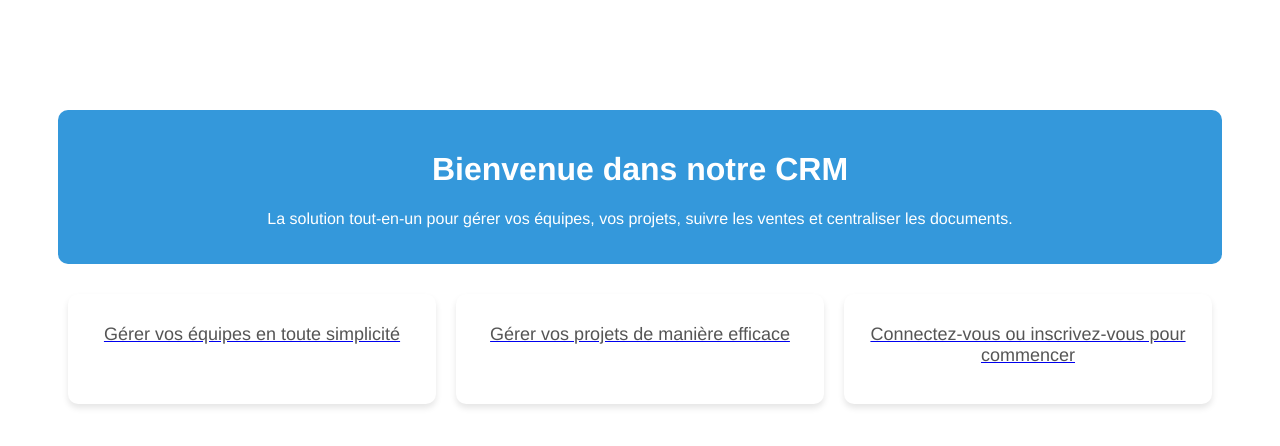
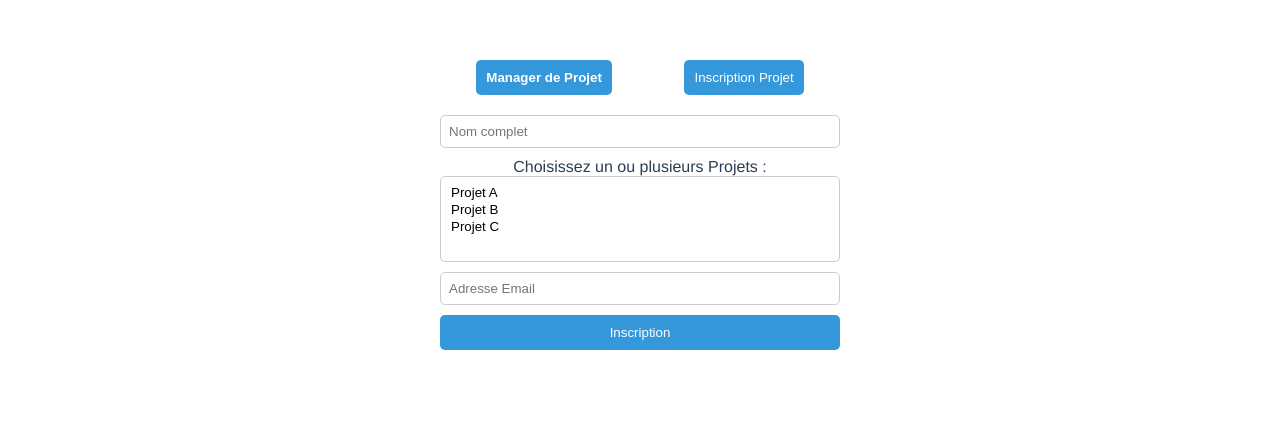
Before and after one commit to iboizard/ProjetWeb, a Vue app in the folder frontend/: page /signUp in a window 1280 px wide. Before the commit this address led to /. Shown: the top 446 px of the page. Built offline with nearby package versions, Linux system fonts and the light colour scheme; the HTML template or start-up script is replaced by a standard one.

Commit message:
Create sign up and login forms

```diff
--- a/frontend/src/pages/HomePage.vue
+++ b/frontend/src/pages/HomePage.vue
@@ -2,32 +2,48 @@
     <div class="home">
       <div class="banner">
         <h1>Bienvenue dans notre CRM</h1>
-        <p>La solution tout-en-un pour gérer vos équipes, vos projets, suivre les ventes et centraliser les documents.</p>
       </div>
 
       <div class="features">
         <router-link to="/teams" class="feature">
-          <i class="fas fa-users"></i>
           <p>Gérer vos équipes en toute simplicité</p>
         </router-link>
 
         <router-link to="/projects" class="feature">
-          <i class="fas fa-tasks"></i>
           <p>Gérer vos projets de manière efficace</p>
         </router-link>
 
-        <router-link to="/login" class="feature">
-          <i class="fas fa-lock"></i>
+        <div class="features">
+            <router-link v-if="isLoggedIn" to="/profil" class="feature">
+                <p>Votre Profil</p>
+            </router-link>
+
+            <router-link v-else to="/login" class="feature">
                 <p>Connectez-vous ou inscrivez-vous pour commencer</p>
             </router-link>
+
+        </div>
+    </div>
+      <div class="image">
+        <img src="../assets/HomePage.jpg" width="300"/>
       </div>
     </div>
   </template>
 
+  <script>
+    export default {
+    data() {
+        return {
+            isLoggedIn: false,
+        };
+    },
+    };
+</script>
+
 <style scoped>
 .home {
   text-align: center;
-    padding: 50px;
+  padding: 30px;
 }
 
 .banner {
@@ -51,6 +67,7 @@
   border-radius: 10px;
   box-shadow: 0 4px 6px rgba(0, 0, 0, 0.1);
   transition: all 0.3s ease;
+  width: 450px;
 }
 
 .feature:hover {
@@ -68,11 +85,6 @@
   font-size: 18px;
   color: #555;
   margin-top: 10px;
-  }
-
-  @media (max-width: 768px) {
-    .features {
-      flex-direction: column;
-    }
+  text-align: center;
 }
 </style>
--- a/frontend/src/pages/Login.vue
+++ b/frontend/src/pages/Login.vue
@@ -1,5 +1,52 @@
 <template>
-    <div class="login">
-        <h1>Login</h1>
+    <div class="box">
+
+
+      <h1>Se connecter</h1>
+
+      <div class="in">
+          <label for="name">Adresse Mail</label>
+
+          <div>  <input type="text" v-model="username" placeholder="E-mail"
+               /><img v-if="username.length >= 4" alt=""></div>
+
+      </div>
+
+      <div class="in">
+      <label for="name">Mot de passe</label>
+      <div>
+          <input v-model="password" type="password" :name="string" placeholder="Entrer votre mot de passe" required/><img v-if="password.length >= 8" alt="">
+      </div>
+
+      </div>
+
+
+
+      <button class="log">
+        Se connecter
+        </button>
+
+    <br/>
+    <span>Pas encore de compte ? <a href="/signup">S'inscrire</a> </span>
     </div>
-</template>
+
+    </template>
+
+
+    <script>
+    export default {
+
+      data() {
+        return {
+          password:"",
+          userLoggedIn: false,
+          username:"",
+          isActive: false,
+        };
+
+      },toggle() {
+    this.isActive = ! this.enable ;
+    },
+    };
+
+    </script>
--- /dev/null
+++ b/frontend/src/pages/Profil.vue
@@ -0,0 +1,5 @@
+<template>
+    <div class="profil">
+        <h1>Profil</h1>
+    </div>
+</template>
--- /dev/null
+++ b/frontend/src/pages/SignUp.vue
@@ -0,0 +1,105 @@
+<template>
+    <div class="registration-form">
+      <div class="tabs">
+        <button :class="{ activeTab: isManager }" @click="isManager = true">Manager de Projet</button>
+        <button :class="{ activeTab: !isManager }" @click="isManager = false">Inscription Projet</button>
+      </div>
+
+      <form v-if="isManager" @submit.prevent="submitManagerForm">
+        <input type="text" v-model="managerName" placeholder="Nom complet" required>
+        <label>Choisissez un ou plusieurs Projets :</label>
+        <select v-model="selectedProjects" multiple required>
+            <option v-for="project in projects" :key="project.id" :value="project.id">{{ project.name }}</option>
+        </select>
+        <input type="email" v-model="email" placeholder="Adresse Email" required>
+        <button type="submit">Inscription</button>
+      </form>
+
+      <form v-else @submit.prevent="submitProjectForm">
+        <input type="text" v-model="projectName" placeholder="Nom du Projet" required>
+        <textarea v-model="description" placeholder="Description du Projet" required></textarea>
+        <input type="text" v-model="objectives" placeholder="Objectifs du Projet" required>
+        <input type="date" v-model="deadline" required>
+        <input type="number" v-model="budget" placeholder="Budget du Projet" required>
+        <input type="text" v-model="members" placeholder="Membres du Projet (séparés par des virgules)" required>
+
+        <button type="submit">Inscription</button>
+      </form>
+    </div>
+  </template>
+
+  <script>
+  export default {
+    data() {
+      return {
+        isManager: true,
+        managerName: '',
+        projectName: '',
+        email: '',
+        description: '',
+        objectives: '',
+        deadline: '',
+        budget: '',
+        members: '',
+        projects: [
+        { id: 1, name: 'Projet A' },
+        { id: 2, name: 'Projet B' },
+        { id: 3, name: 'Projet C' },
+      ],
+      };
+    },
+    methods: {
+      submitManagerForm() {
+        console.log('Manager de Projet Inscription:', this.managerName, this.projectName, this.email);
+      },
+      submitProjectForm() {
+        console.log('Inscription Projet:', this.projectName, this.description, this.objectives, this.deadline, this.budget, this.members);
+      },
+    },
+  };
+  </script>
+
+  <style scoped>
+  .registration-form {
+    max-width: 400px;
+    margin: 0 auto;
+  }
+
+  .tabs {
+    display: flex;
+    justify-content: space-around;
+    margin-bottom: 20px;
+  }
+
+  .activeTab {
+    font-weight: bold;
+  }
+
+  form {
+    display: flex;
+    flex-direction: column;
+  }
+
+  input,
+  textarea,
+  select {
+    margin-bottom: 10px;
+    padding: 8px;
+    border: 1px solid #ccc;
+    border-radius: 5px;
+  }
+
+  button {
+    padding: 10px;
+    background-color: #3498db;
+    color: white;
+    border: none;
+    border-radius: 5px;
+    cursor: pointer;
+  }
+
+  button:hover {
+    background-color: #2980b9;
+  }
+
+  </style>
--- a/frontend/src/router/index.js
+++ b/frontend/src/router/index.js
@@ -5,6 +5,8 @@ import Login from '../pages/Login.vue';
 import Teams from '../pages/Teams.vue';
 import Projects from '../pages/Projects.vue';
 import Budget from '../pages/Budget.vue';
+import SignUp from '../pages/SignUp.vue';
+import Profil from '../pages/Profil.vue';
 
 export const router = createRouter({
     routes: [
@@ -13,6 +15,8 @@ export const router = createRouter({
         { path: '/teams', name: 'Teams', meta: { needLogged: true }, component: Teams },
         { path: '/projects', name: 'Projects', meta: { needLogged: true }, component: Projects },
         { path: '/budget', name: 'Budget', meta: { needLogged: true }, component: Budget },
+        { path: '/signUp', name: 'SignUp', meta: { needNotLogged: true }, component: SignUp },
+        { path: '/profil', name: 'Profil', meta: { needNotLogged: true }, component: Profil },
         // if path not found, redirect to Home
         { path: '/:pathMatch(.*)*', redirect: '/' }, // If path not found, redirect to Home
     ],
```
Also changed, not shown: frontend/src/assets/HomePage.jpg (added), frontend/src/assets/user-profil.png (added). Lines whose indentation alone changed are shown as unchanged.
